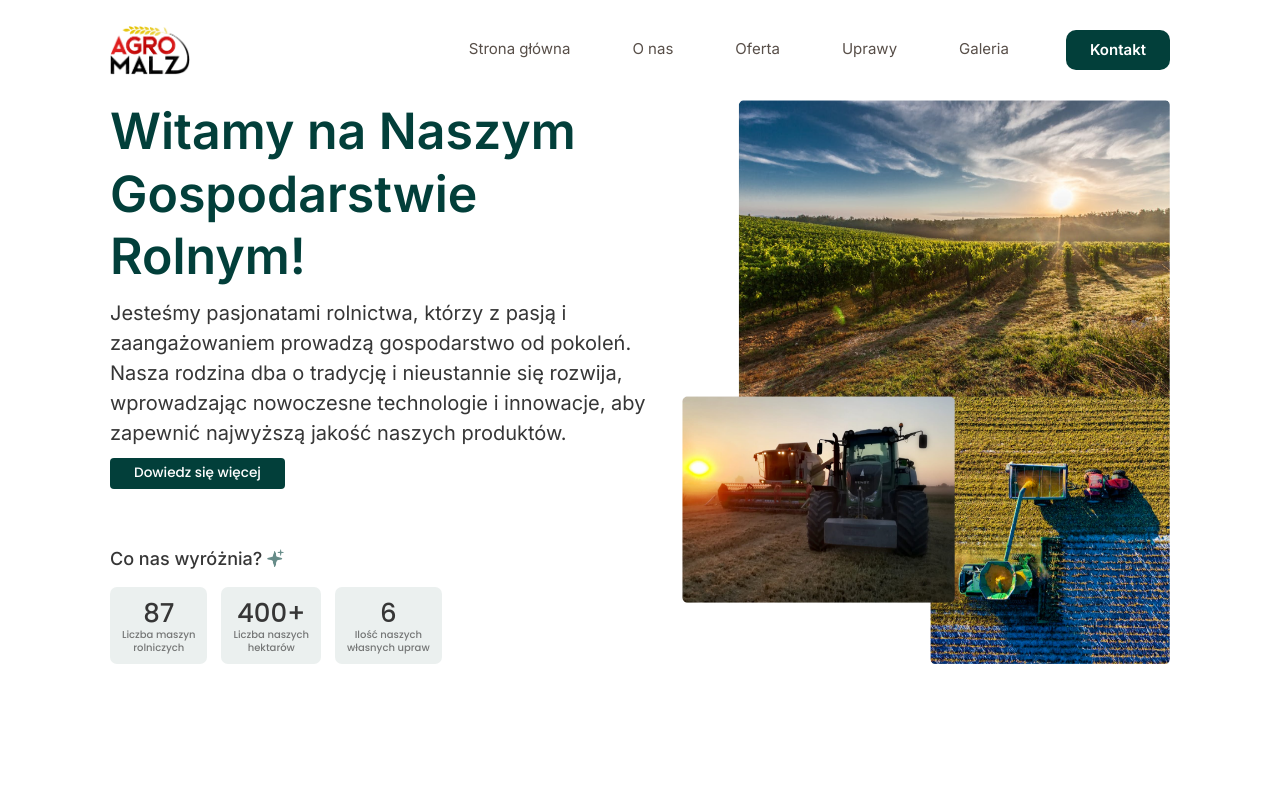
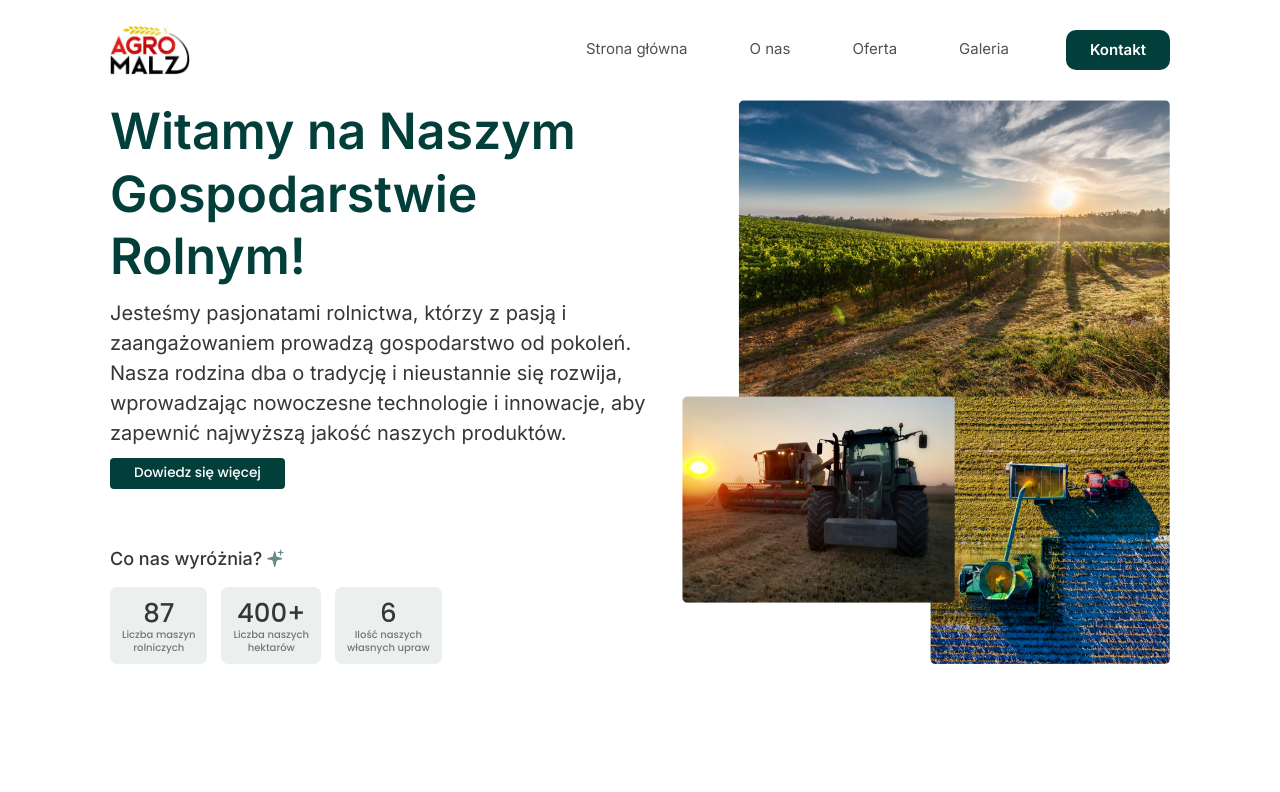
Before and after one commit to sercamembert/agromalz, a Next.js app: page / in a window 1280 px wide. Shown: the top 792 px of the page. Built offline with nearby package versions, Linux system fonts and the light colour scheme.

Commit message:
remove uprawy link from navbar and change cebula image

```diff
--- a/src/components/Navbar.tsx
+++ b/src/components/Navbar.tsx
@@ -64,15 +64,6 @@ const Navbar = () => {
         >
           Oferta
         </Link>
-        <Link
-          href="/uprawy"
-          className="font-bold"
-          onClick={() => {
-            setIsOpen(false);
-          }}
-        >
-          Uprawy
-        </Link>
 
         <Link
           href="/galeria"
@@ -127,7 +118,7 @@ const Navbar = () => {
           </Link>
           <Link
             href="/onas"
-            className="navbar-link mx-[38px] lg:mx-[49px] xl:mx-[62px] 2xl:mx-[72px] desktop:mx-[85px]"
+            className="navbar-link  mx-[38px] lg:mx-[49px] xl:mx-[62px] 2xl:mx-[72px] desktop:mx-[85px]"
           >
             O nas
           </Link>
@@ -136,13 +127,9 @@ const Navbar = () => {
           </Link>
 
           <Link
-            href="/uprawy"
-            className="navbar-link mx-[38px] lg:mx-[49px] xl:mx-[62px] 2xl:mx-[72px] desktop:mx-[85px]"
+            href="/galeria"
+            className="navbar-link ml-[38px] lg:ml-[49px] xl:ml-[62px] 2xl:ml-[72px] desktop:ml-[85px]"
           >
-            Uprawy
-          </Link>
-
-          <Link href="/galeria" className="navbar-link">
             Galeria
           </Link>
 
```
Also changed, not shown: public/images/crops/cebula.png, public/images/offer/cebula.png.
